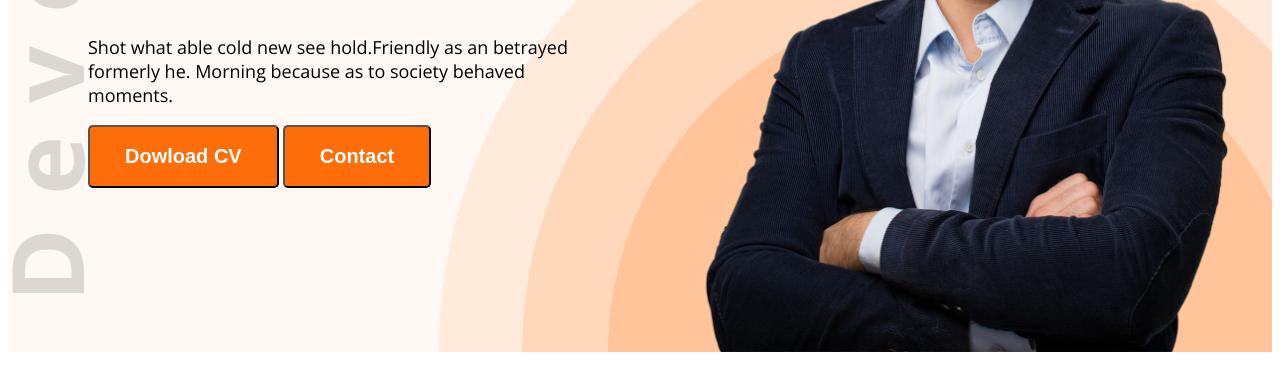
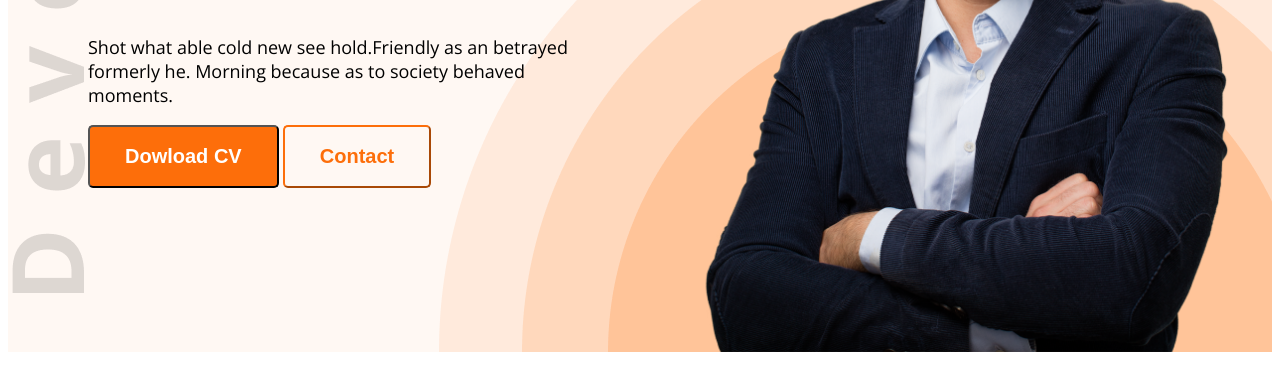
Before and after one commit to MdShamim2288/New-Web-Project, a plain HTML site: page index.html in a window 1280 px wide. Shown: the part 478-868 px from the top of the page. Drawn offline with nearby package versions, Linux system fonts and the light colour scheme.

Commit message:
my project

```diff
--- a/index.html
+++ b/index.html
@@ -26,7 +26,7 @@
                 <h1 class="banner-title">Mary Hardy</h1>
                 <P class="pare">Shot what able cold new see hold.Friendly as an betrayed formerly he. Morning because as to society behaved moments.</P>
                 <BUtton class="btn-primary">Dowload CV</BUtton>
-                <button class="btn-primary">Contact</button>
+                <button class="contact">Contact</button>
             </div>
             <img class="banner-profile-pic" src="images/hardy.png" alt="" >
         </div>
--- a/style/portfolio.css
+++ b/style/portfolio.css
@@ -70,6 +70,15 @@ nav ul li{
 nav li a{
     text-decoration: none;
     font-size: 20px;
+}
+.contact{
+    background-color: #FFF8F3;
+    color: #FD6E0A;
+    font-weight: bold;
+    font-size: 20px;
+    padding: 18px 35px;
+    border-radius: 5px;
+    border-color: #FD6E0A;
 }
 /* banner styles */
 .banner{
```
